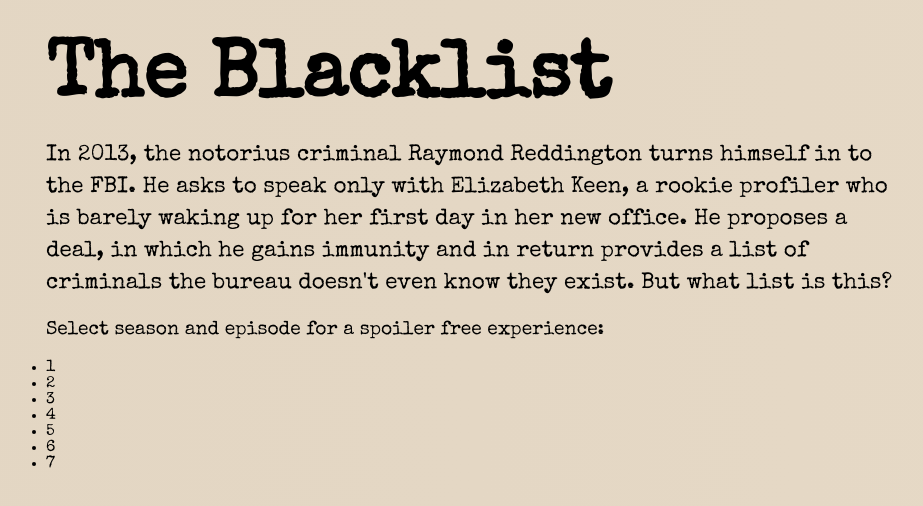
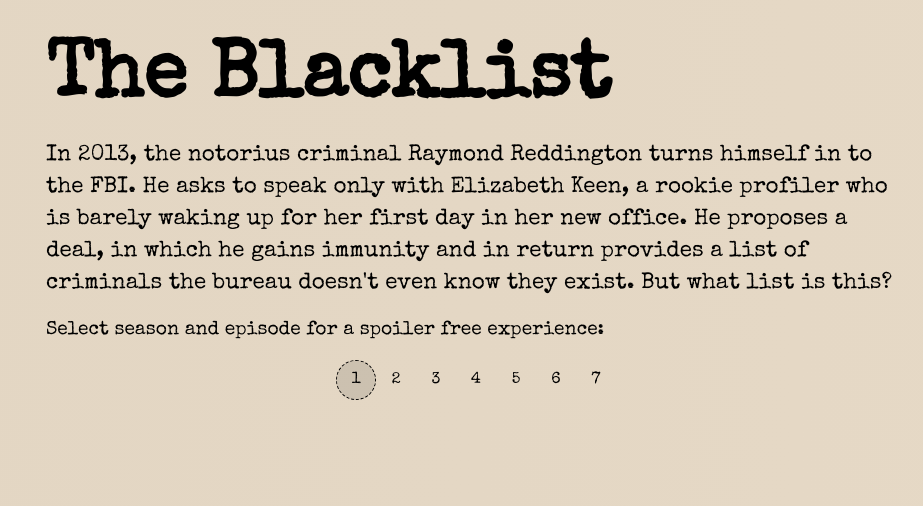
Before and after one commit to camila-cruz/the-blacklist, a React (Create React App) app: page / in a window 1280 px wide. Shown: the top 506 px of the page, without its empty margins (164-1087 px from the left). Built offline with nearby package versions, Linux system fonts and the light colour scheme.

Commit message:
Fix the number passed to the list page

```diff
--- a/src/pages/Home/index.css
+++ b/src/pages/Home/index.css
@@ -14,3 +14,60 @@
     font-size: 1.2rem;
     margin-bottom: 20px;
 }
+
+ul {
+    display: flex;
+    list-style: none;
+    justify-content: center;
+}
+
+li {
+    /* display: inline-block; */
+    /* margin: 0 20px; */
+    /* padding: 10px 10px; */
+    width: 40px;
+    height: 40px;
+
+    display: flex;
+    justify-content: center;
+    align-items: center;
+
+    border-radius: 50px;
+    cursor: pointer;
+}
+
+li:hover {
+    border: 1px dashed black;
+    /* background-color: rgba(0, 0, 0, 0.3); */
+}
+
+.active {
+    border: 1px dashed black;
+    background-color: rgba(0, 0, 0, 0.1);
+}
+
+/* .episodeList {
+    border: 1px dashed black;
+    border-radius: 50px;
+} */
+
+.callToAction {
+    width: 100%;
+    display: flex;
+    justify-content: center;
+}
+
+.continueButton {
+    width: 100px;
+    height: 40px;
+    margin-top: 40px;
+
+    border: 1px solid black;
+    background-color: transparent;
+
+    cursor: pointer;
+}
+
+.continueButton:hover {
+    background-color: rgba(0, 0, 0, 0.1);
+}
--- a/src/pages/Home/index.js
+++ b/src/pages/Home/index.js
@@ -18,13 +18,21 @@
     }
 
     function showEpisodes(season) {
-        setSeason(season);
+        setSeason(season - 1);
     }
 
     function handleEpisodes() {
         // Uses the user's choice to find the overall number of the episode to be passed to the next page
-        localStorage.setItem('season', seasonPicked);
-        localStorage.setItem('episode', episodePicked);
+
+        let overall_episode = episodePicked;
+
+        episodes_per_season.forEach((value, index) => {
+            if (index < seasonPicked) {
+                overall_episode += value
+            }
+        })
+
+        localStorage.setItem('overall_episode', overall_episode);
         history.push('/list');
     }
 
@@ -39,18 +47,35 @@
             </p>
 
             <p className="actionText">Select season and episode for a spoiler free experience:</p>
-            <ul>
-                {numberToArray(seasons).map(
-                    season => <li key={season} onClick={(evt) => showEpisodes(season)}>{season}</li>
+            <ul className="seasonList">
+                {numberToArray(seasons).map(season =>
+                    <li
+                        key={season}
+                        onClick={(evt) => showEpisodes(season)}
+                        className={season === seasonPicked + 1 ? 'active' : ''}
+                    >
+                        {season}
+                    </li>
                 )}
             </ul>
             <br />
-            <ul>
-                {numberToArray(episodes_per_season[seasonPicked - 1]).map(
-                    episode => <li key={episode} onClick={() => setEpisode(episode)}>{episode}</li>
+            <ul className="episodeList">
+                {numberToArray(episodes_per_season[seasonPicked]).map(episode =>
+                    <li
+                        key={episode}
+                        onClick={() => setEpisode(episode)}
+                        className={episode === episodePicked ? 'active' : ''}
+                    >
+                        {episode}
+                    </li>
                 )}
             </ul>
-            {episodePicked != null && <button onClick={handleEpisodes}>CONTINUE</button>}
+            {
+                episodePicked != null &&
+                <div className="callToAction">
+                    <button className="continueButton" onClick={handleEpisodes}>CONTINUE</button>
+                </div>
+            }
         </Container>
     )
 }
```
